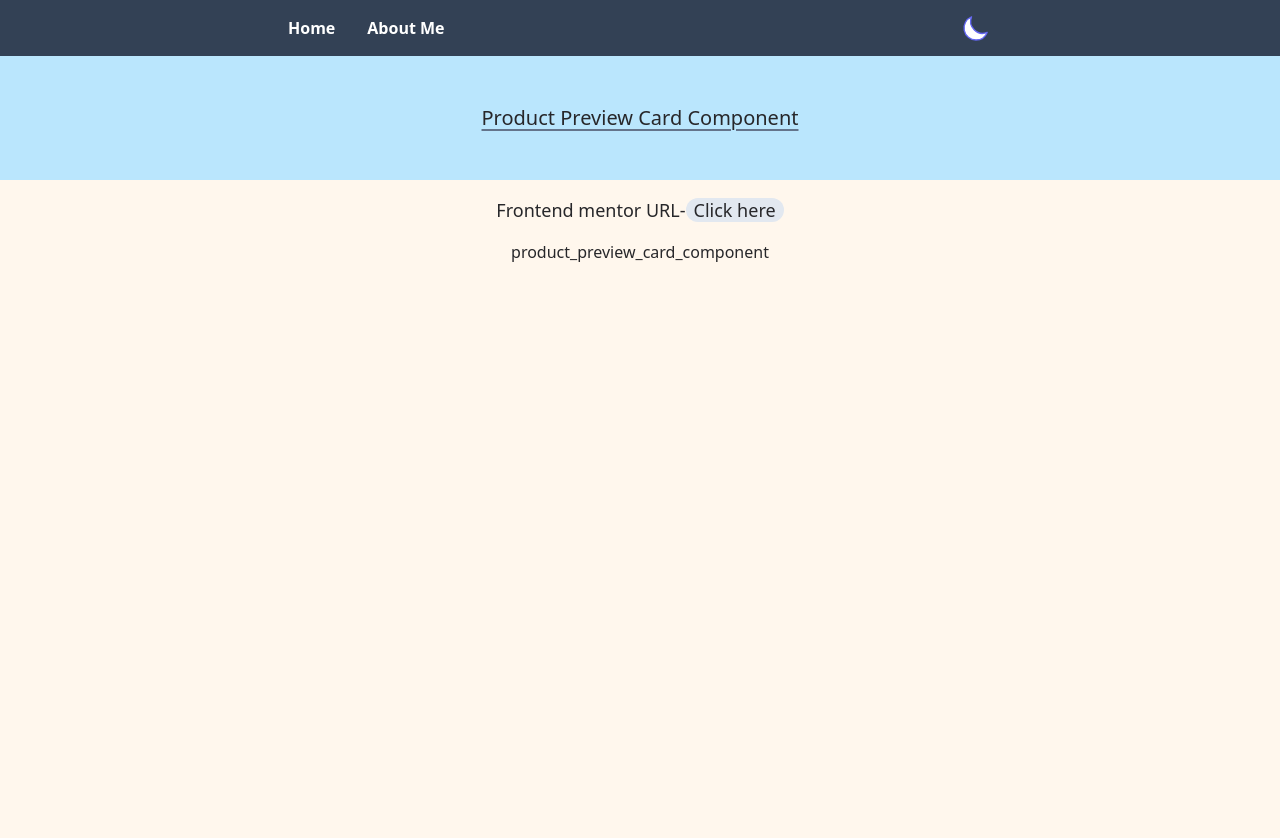
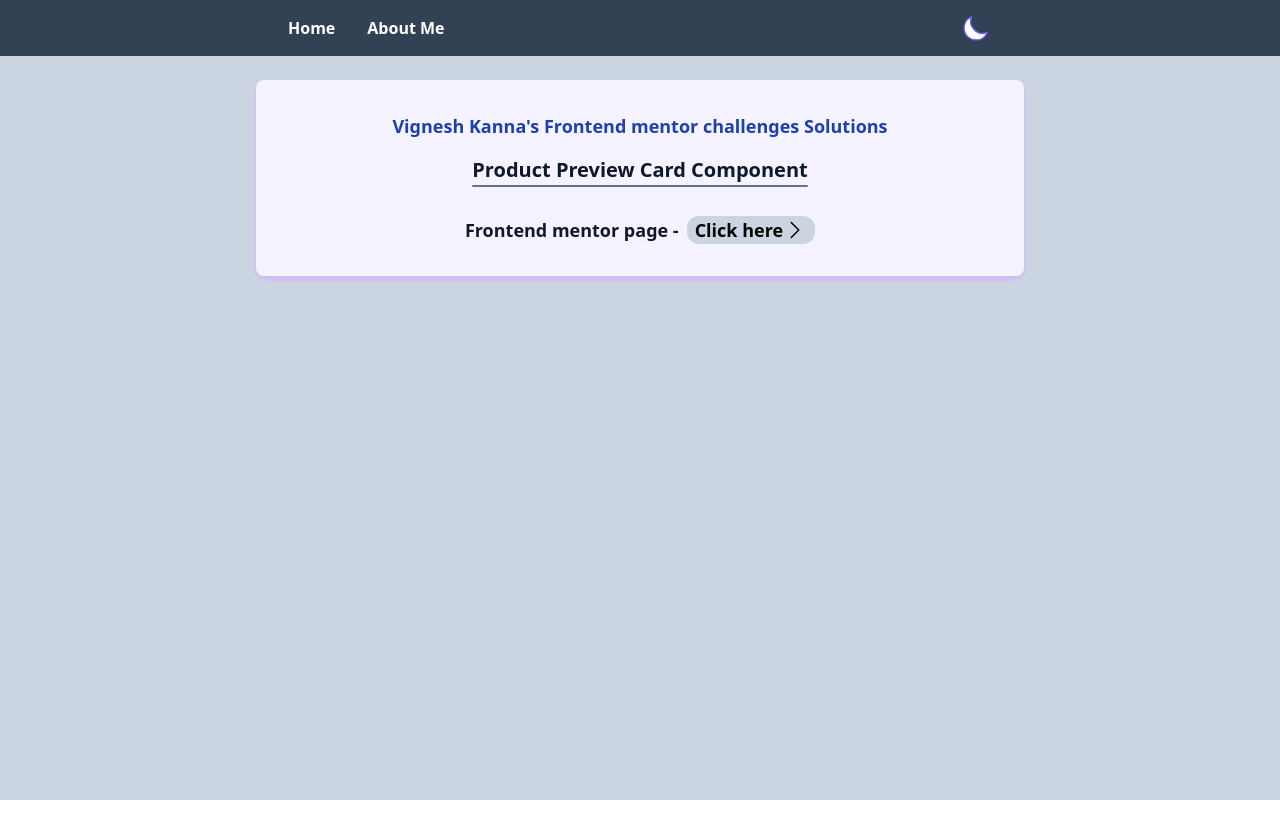
Before and after one commit to jsvigneshkanna/frontend_mentor_challenges, a Next.js app: page /solutions/product_preview_card in a window 1280 px wide. Shown: the top 838 px of the page. After the commit the page ends 800 px from the top, so only its background shows below. Built offline with nearby package versions, Linux system fonts and the light colour scheme.

Commit message:
solution banner added

```diff
--- /dev/null
+++ b/components/ChevronLeft.jsx
@@ -0,0 +1,16 @@
+const ChevronLeft = () => {
+  return (
+    <svg
+      xmlns="http://www.w3.org/2000/svg"
+      fill="none"
+      viewBox="0 0 24 24"
+      strokeWidth={1.5}
+      stroke="black"
+      className="w-6 h-6"
+    >
+      <path strokeLinecap="round" strokeLinejoin="round" d="M8.25 4.5l7.5 7.5-7.5 7.5" />
+    </svg>
+  );
+};
+
+export default ChevronLeft;
--- /dev/null
+++ b/components/SolutionBanner.jsx
@@ -0,0 +1,36 @@
+import ChevronLeft from "./ChevronLeft";
+
+const SolutionBanner = () => {
+  return (
+    <div
+      className="bg-violet-50 dark:bg-sky-900 text-slate-900 dark:text-slate-100 w-4/5 md:w-3/5  flex
+       flex-col justify-center items-center mx-auto my-6 rounded-lg shadow-md shadow-purple-300 dark:shadow-blue-700 py-8
+       gap-4 font-semibold px-4 text-center"
+    >
+      <h1 className="font-black text-lg text-blue-800 dark:text-orange-500">
+        Vignesh Kanna&apos;s Frontend mentor challenges Solutions{" "}
+      </h1>
+      <h2
+        className="text-center underline underline-offset-8 decoration-slate-500 md:text-xl hover:text-zinc-600
+      hover:underline-offset-4 text-lg"
+      >
+        Product Preview Card Component
+      </h2>
+      <div className="mt-4">
+        <p className="text-center text-lg flex justify-center items-center flex-col md:flex-row gap-2">
+          Frontend mentor page -
+          <a
+            href="https://www.frontendmentor.io/challenges/product-preview-card-component-GO7UmttRfa"
+            target="_blank"
+            rel="noopener noreferrer"
+            className="bg-slate-300 px-2 rounded-xl hover:bg-slate-300 flex justify-center items-center text-black"
+          >
+            Click here <ChevronLeft />
+          </a>
+        </p>
+      </div>
+    </div>
+  );
+};
+
+export default SolutionBanner;
--- a/pages/solutions/product_preview_card.jsx
+++ b/pages/solutions/product_preview_card.jsx
@@ -1,28 +1,33 @@
 import ProductPreviewCard from "../../challenge_solutions/product_preview_card_component";
 import Header from "../../components/Header";
+import SolutionBanner from "../../components/SolutionBanner";
 
 const product_preview_card = () => {
   return (
-    <div className="bg-orange-50 text-zinc-800 font-sans min-h-screen dark:bg-slate-800">
-      <Header title="product review card" />
-      <h1
-        className="text-center underline underline-offset-4 decoration-slate-500 py-12
-        text-xl hover:bg-slate-200 hover:text-zinc-600 bg-sky-200"
-      >
-        Product Preview Card Component
-      </h1>
-      <p className="text-center py-4 text-lg">
-        Frontend mentor URL-
-        <a
-          href="https://www.frontendmentor.io/challenges/product-preview-card-component-GO7UmttRfa"
-          target="_blank"
-          rel="noopener noreferrer"
-          className="bg-slate-200 px-2 rounded-xl hover:bg-slate-300"
-        >
-          Click here
-        </a>
-      </p>
-      <ProductPreviewCard />
+    // <div className="bg-orange-50 text-zinc-800 font-sans min-h-screen dark:bg-slate-800">
+    //   <Header title="product review card" />
+    //   <h1
+    //     className="text-center underline underline-offset-4 decoration-slate-500 py-12
+    //     text-xl hover:bg-slate-200 hover:text-zinc-600 bg-sky-200"
+    //   >
+    //     Product Preview Card Component
+    //   </h1>
+    //   <p className="text-center py-4 text-lg">
+    //     Frontend mentor URL-
+    //     <a
+    //       href="https://www.frontendmentor.io/challenges/product-preview-card-component-GO7UmttRfa"
+    //       target="_blank"
+    //       rel="noopener noreferrer"
+    //       className="bg-slate-200 px-2 rounded-xl hover:bg-slate-300"
+    //     >
+    //       Click here
+    //     </a>
+    //   </p>
+    //   <ProductPreviewCard />
+    // </div>
+    <div>
+      <Header title="product preview card" />
+      <SolutionBanner />
     </div>
   );
 };
```
